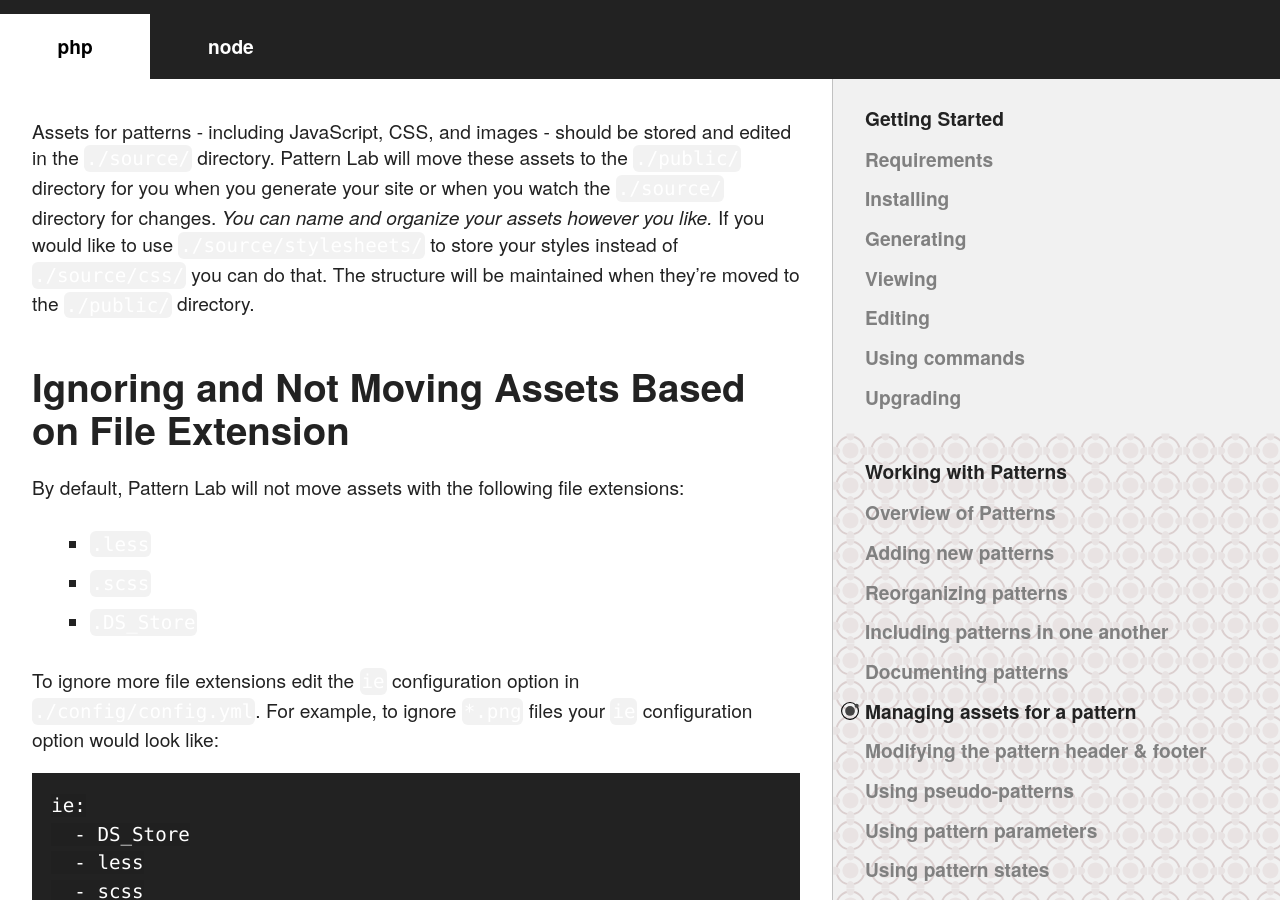
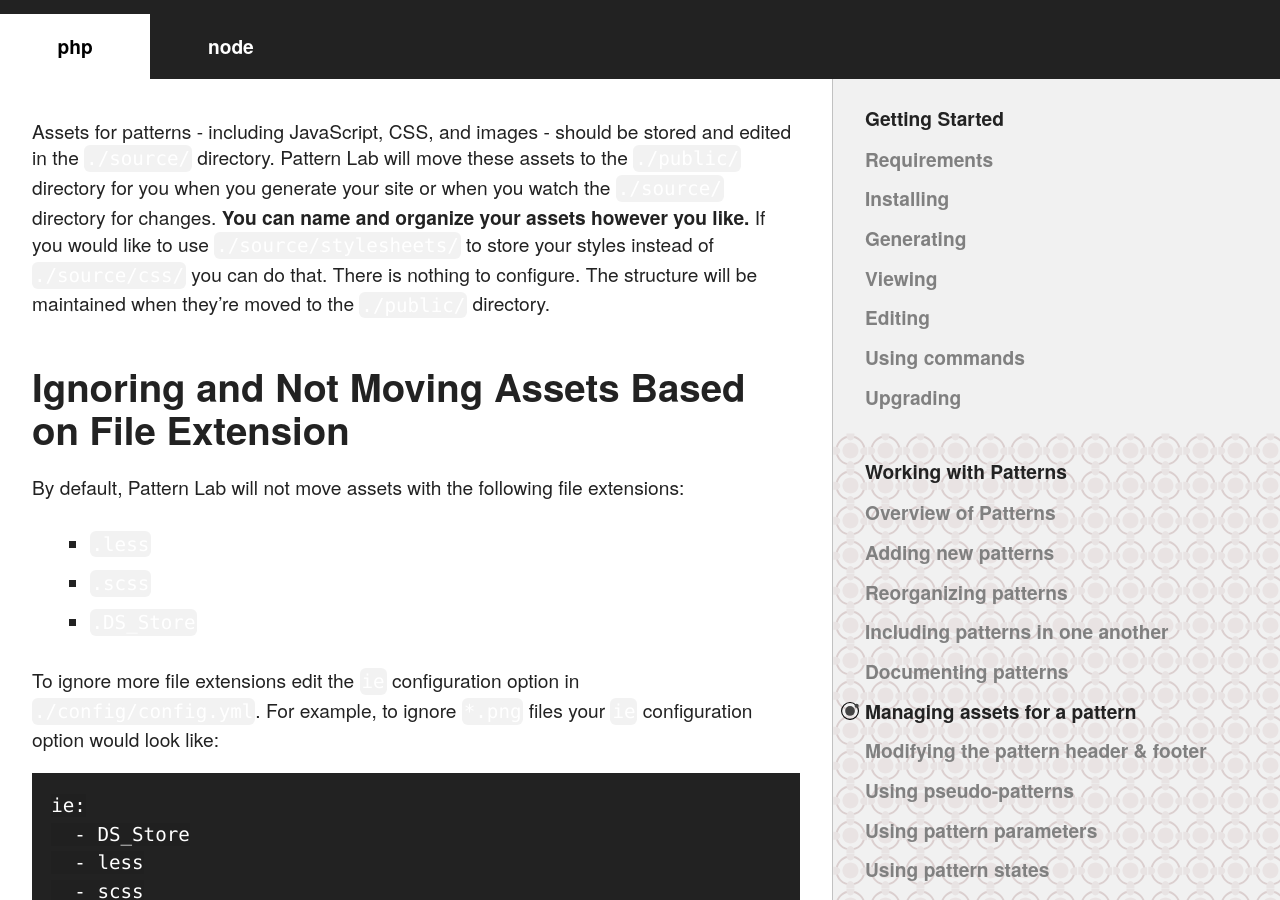
Before and after one commit to pattern-lab/website, a Jekyll site: the page built from docs/pattern-managing-assets.md, in a window 1280 px wide and 900 px high, scrolled down 421 px. Built offline with Jekyll 4.4.1, drawn with Linux system fonts in a browser that asks for light colours; comment, search, counter and statistics services are not loaded; some of the changed text lies outside the part shown.

Commit message:
tweaking formatting and copy

```diff
--- a/docs/pattern-managing-assets.md
+++ b/docs/pattern-managing-assets.md
@@ -14,7 +14,7 @@
 
 {% capture m %}
 
-Assets for patterns - including JavaScript, CSS, and images - should be stored and edited in the `./source/` directory. Pattern Lab will move these assets to the `./public/` directory for you when you generate your site or when you watch the `./source/` directory for changes. *You can name and organize your assets however you like.* If you would like to use `./source/stylesheets/` to store your styles instead of `./source/css/` you can do that. The structure will be maintained when they're moved to the `./public/` directory.
+Assets for patterns - including JavaScript, CSS, and images - should be stored and edited in the `./source/` directory. Pattern Lab will move these assets to the `./public/` directory for you when you generate your site or when you watch the `./source/` directory for changes. **You can name and organize your assets however you like.** If you would like to use `./source/stylesheets/` to store your styles instead of `./source/css/` you can do that. There is nothing to configure. The structure will be maintained when they're moved to the `./public/` directory.
 
 ## Ignoring and Not Moving Assets Based on File Extension
 
```
Also changed, not shown: other parts of docs/pattern-managing-assets.md (+2 -2 lines).
